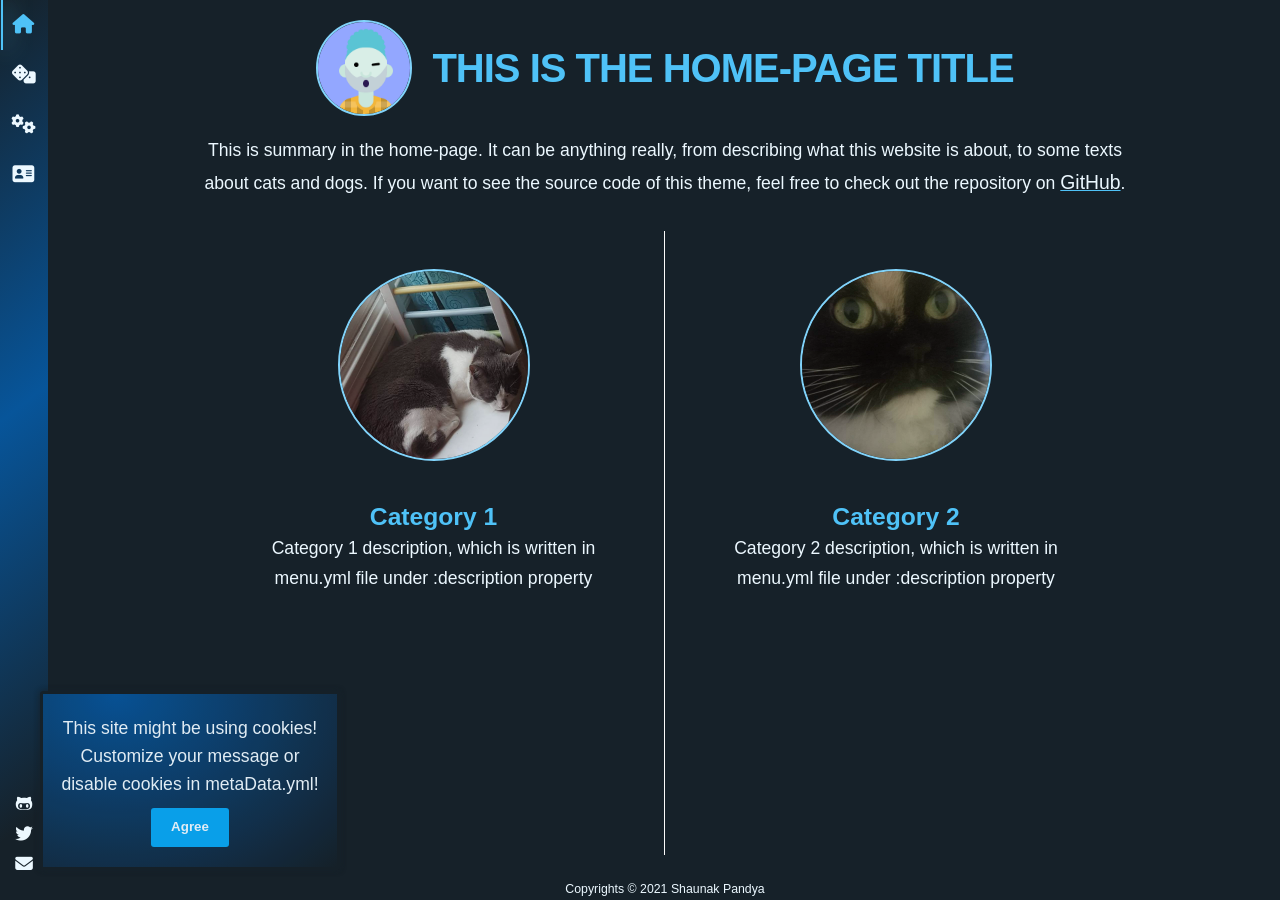
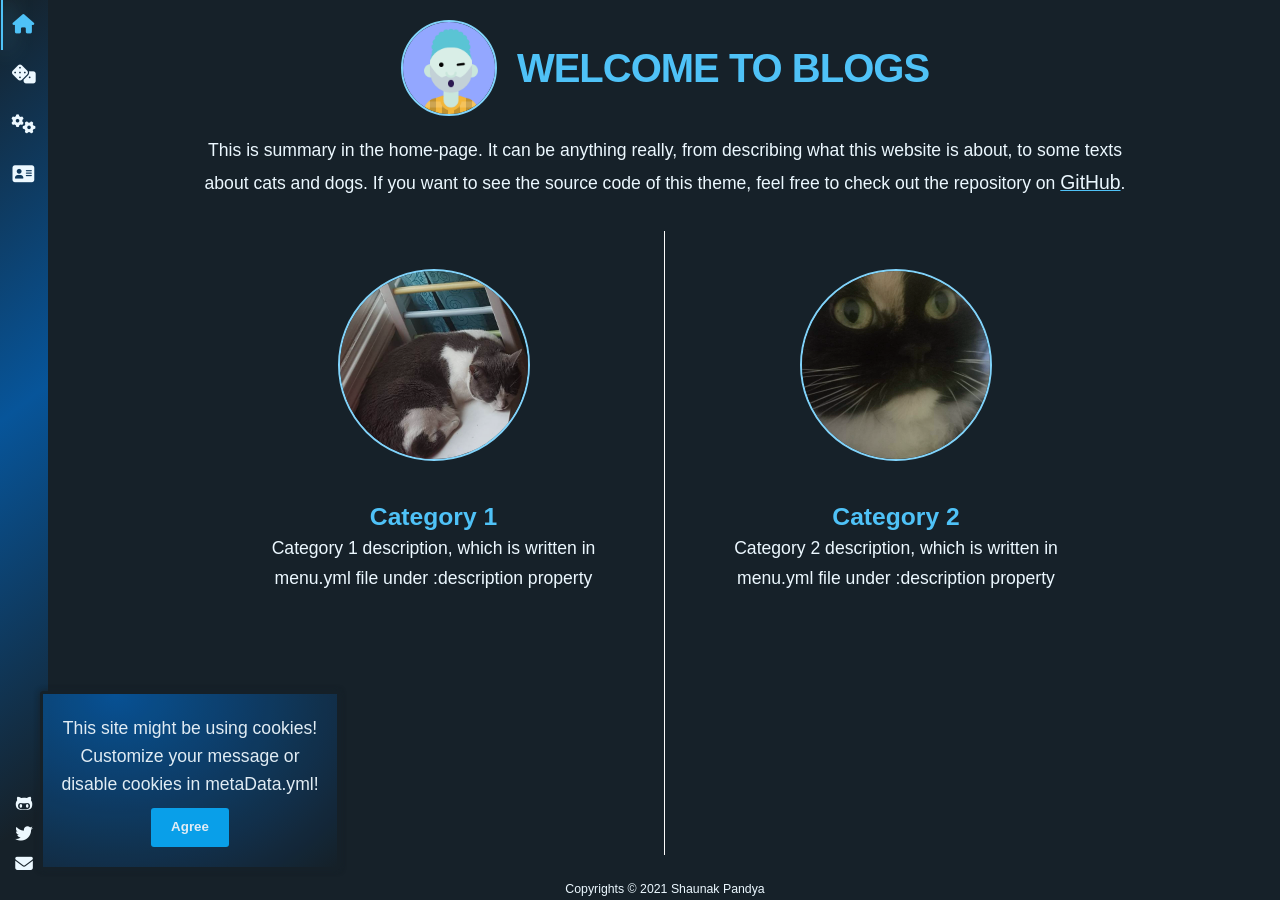
Before and after one commit to stackbit-projects/spectacular-neptune-1eb59, a Jekyll site: the page built from index.md, in a window 1280 px wide. Built offline with Jekyll 4.4.1, drawn with Linux system fonts in a browser that asks for light colours; nearby versions of some CDN libraries; some web fonts are replaced.

Commit message:
index.md: updated title

```diff
--- a/index.md
+++ b/index.md
@@ -1,6 +1,11 @@
 ---
 layout: home
-title: This is the home-page title
-summary: This is summary in the home-page. It can be anything really, from describing what this website is about, to some texts about cats and dogs. If you want to see the source code of this theme, feel free to check out the repository on <a href="https://github.com/ItsMeaga1n/minimal-categorized" target="_blank">GitHub</a>.
+title: Welcome to Blogs
+summary: >-
+  This is summary in the home-page. It can be anything really, from describing
+  what this website is about, to some texts about cats and dogs. If you want to
+  see the source code of this theme, feel free to check out the repository on <a
+  href="https://github.com/ItsMeaga1n/minimal-categorized"
+  target="_blank">GitHub</a>.
 category: home
 ---
```
